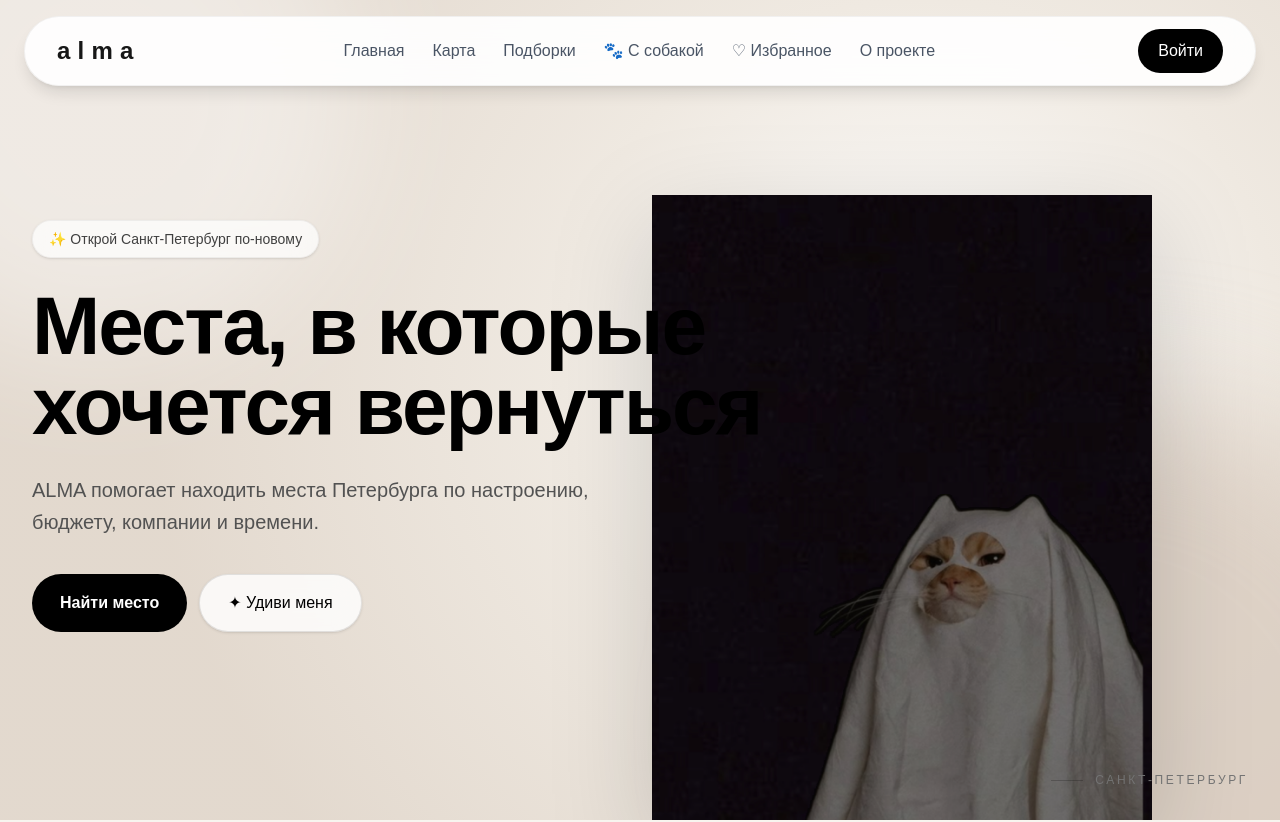
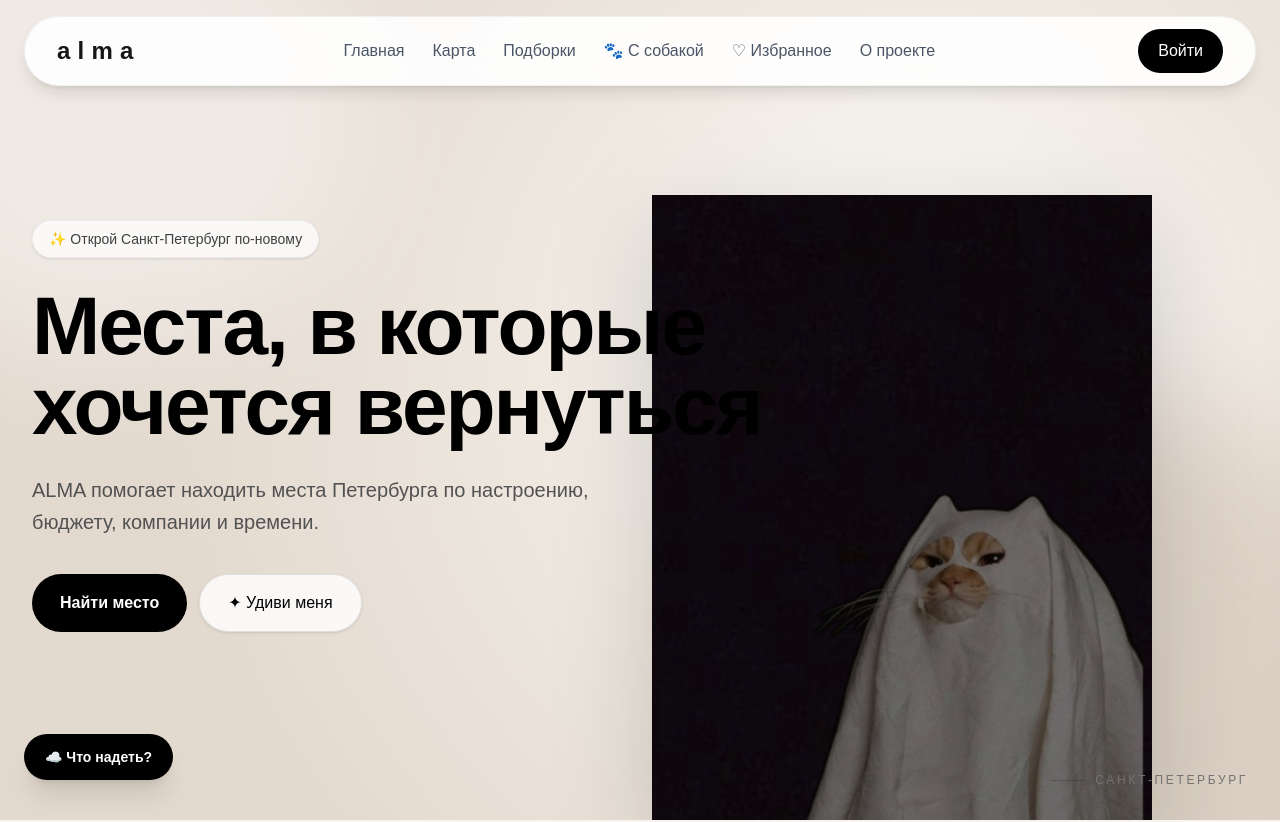
Before and after one commit to olgakastanova48386-dotcom/alma, a Next.js app: page / in a window 1280 px wide. Shown: the top 822 px of the page. Built offline with nearby package versions, Linux system fonts and the light colour scheme; no server answers.

Commit message:
Show weather outfit advice across ALMA

```diff
--- a/app/layout.tsx
+++ b/app/layout.tsx
@@ -3,6 +3,7 @@ import Script from "next/script";
 import { Geist, Geist_Mono } from "next/font/google";
 import Header from "@/components/Header";
 import DogFriendlyMapEnhancer from "@/components/DogFriendlyMapEnhancer";
+import WeatherOutfitAdvisor from "@/components/WeatherOutfitAdvisor";
 import LegalFooter from "@/components/LegalFooter";
 import "./globals.css";
 
@@ -39,6 +40,7 @@ export default function RootLayout({
         <DogFriendlyMapEnhancer />
         <div className="flex-1">{children}</div>
         <LegalFooter />
+        <WeatherOutfitAdvisor />
         {analyticsToken ? (
           <Script
             id="cloudflare-web-analytics"
```
